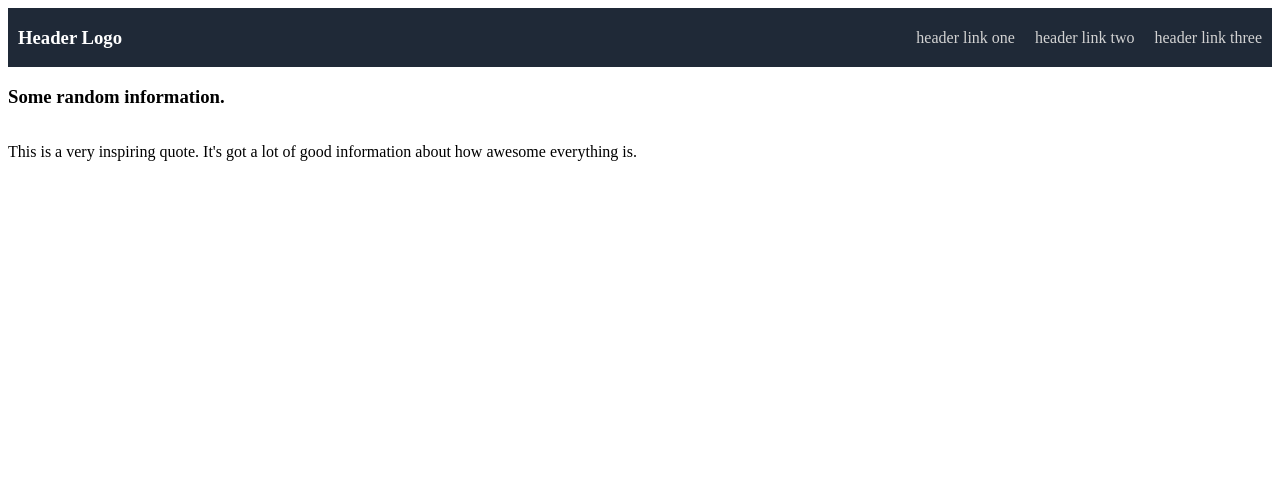
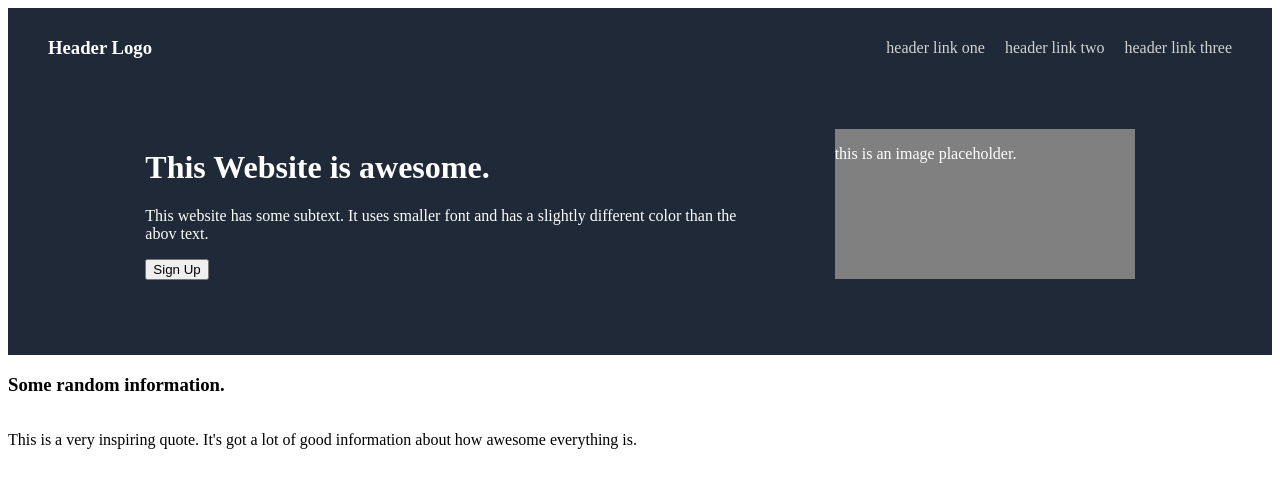
Before and after one commit to sweatylolz/landing-page, a plain HTML site: page index.html in a window 1280 px wide. Drawn offline with Linux system fonts and the light colour scheme.

Commit message:
add more style to header to match requirements

```diff
--- a/index.html
+++ b/index.html
@@ -9,18 +9,35 @@
 </head>
 <body>
 
-<div id="header">
+<div class="header", id="header1">
     <h3>Header Logo</h3>
     <div id="links">
         <a href="url">header link one</a>
         <a href="url">header link two</a>
         <a href="url">header link three</a>
-
+    </div>
+</div>
+<div class="header", id="header2">
+    <div id="subheader">
+        <h1>This Website is awesome.</h1>
+        <p>This website has some subtext. It uses smaller font and
+             has a slightly different color than the abov text.</p>
+        <button id="signupbtn">Sign Up</button>
+    </div>
+    <div id="image">
+        <p>this is an image placeholder.</p>
     </div>
 </div>
 
+
 <div id="body1">
     <h3>Some random information.</h3>
+    <div id="imagerows">
+        <div id="imagerow1"></div>
+        <div id="imagerow2"></div>
+        <div id="imagerow3"></div>
+        <div id="imagerow4"></div>
+    </div>
 </div>
 
 <div id="body2">
--- a/styles.css
+++ b/styles.css
@@ -3,15 +3,30 @@ body {
     flex-direction: column;
 }
 
-#header {
+.header {
     display: flex;
     flex-direction: row;
     background: #1F2937;
     color: white;
     justify-content: space-between;
     align-items: center;
-    padding-left: 10px;
-    padding-right: 10px;
+    padding: 40px;
+    padding-top: 10px;
+}
+
+#subheader {
+    width: 50%;
+}
+
+#header2 {
+    justify-content: space-evenly;
+    padding-bottom: 75px;
+}
+
+#image {
+    width: 300px;
+    height: 150px;
+    background-color: gray;
 }
 
 a {
```
